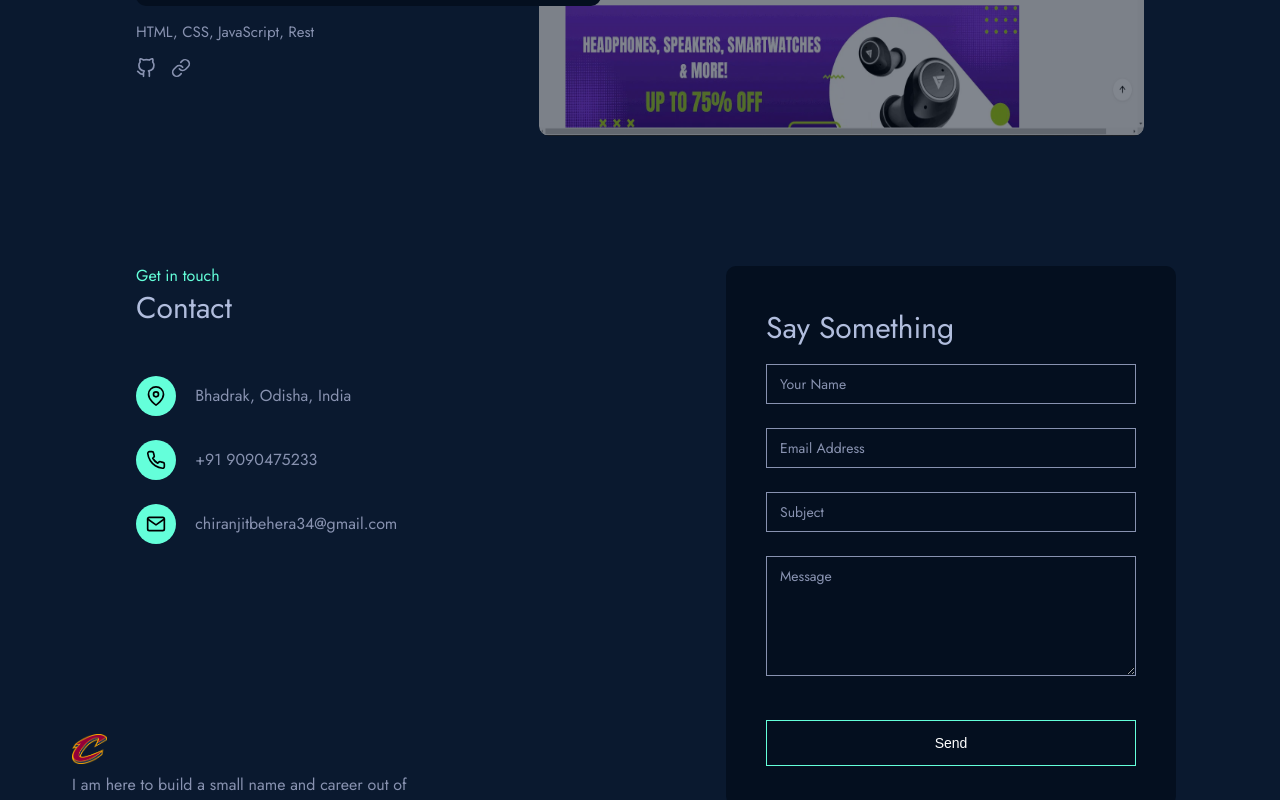
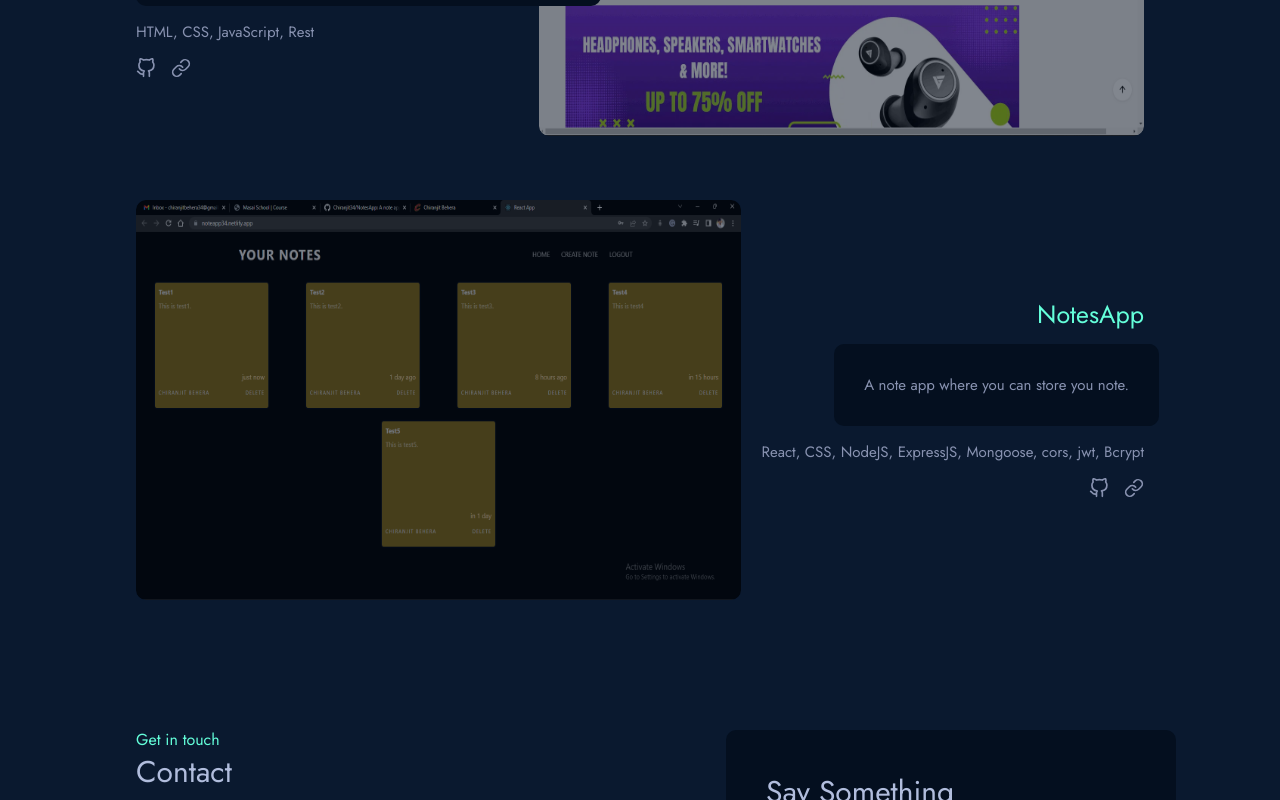
Before and after one commit to Chiranjit34/portfolio, a React (Create React App) app in the folder portfolio-main/: page / in a window 1280 px wide. Shown: the part 3391-4191 px from the top of the page. Built offline with nearby package versions, Linux system fonts and the light colour scheme.

Commit message:
procet added

```diff
--- a/portfolio-main/src/components/Work.jsx
+++ b/portfolio-main/src/components/Work.jsx
@@ -3,7 +3,7 @@
 import pharm from "../assets/pharm.png";
 import sugar from "../assets/sugar.PNG";
 import WorkCard from "./WorkCard";
-// import you from "../assets/youchat.png";
+import note from "../assets/note.png";
 
 export default function Work() {
   return (
@@ -58,14 +58,23 @@
         siteLink="https://nyka-man-clone.netlify.app/"
         githubLink="https://github.com/AFFAN-AHMAD/Nyka-man-clone"
       />
-      {/* <WorkCard
-        tech={["React", "CSS", "SASS", "NodeJS", "Rest", "ExpressJS", "Mongoose", "socket.io", "cors"]}
-        heading={["Nykaaman"]}
-        banner={you}
-        info=""
-        siteLink="https://youlchat.netlify.app/"
-        githubLink="https://github.com/Chiranjit34/youchat"
-      /> */}
+      <WorkCard
+        tech={[
+          "React",
+          "CSS",
+          "NodeJS",
+          "ExpressJS",
+          "Mongoose",
+          "cors",
+          "jwt",
+          "Bcrypt"
+        ]}
+        heading={["NotesApp"]}
+        banner={note}
+        info="A note app where you can store you note."
+        siteLink="https://noteapp34.netlify.app/"
+        githubLink="https://github.com/Chiranjit34/NotesApp"
+      />
     </section>
   );
 }
```
Also changed, not shown: portfolio-main/src/assets/note.png (added).
